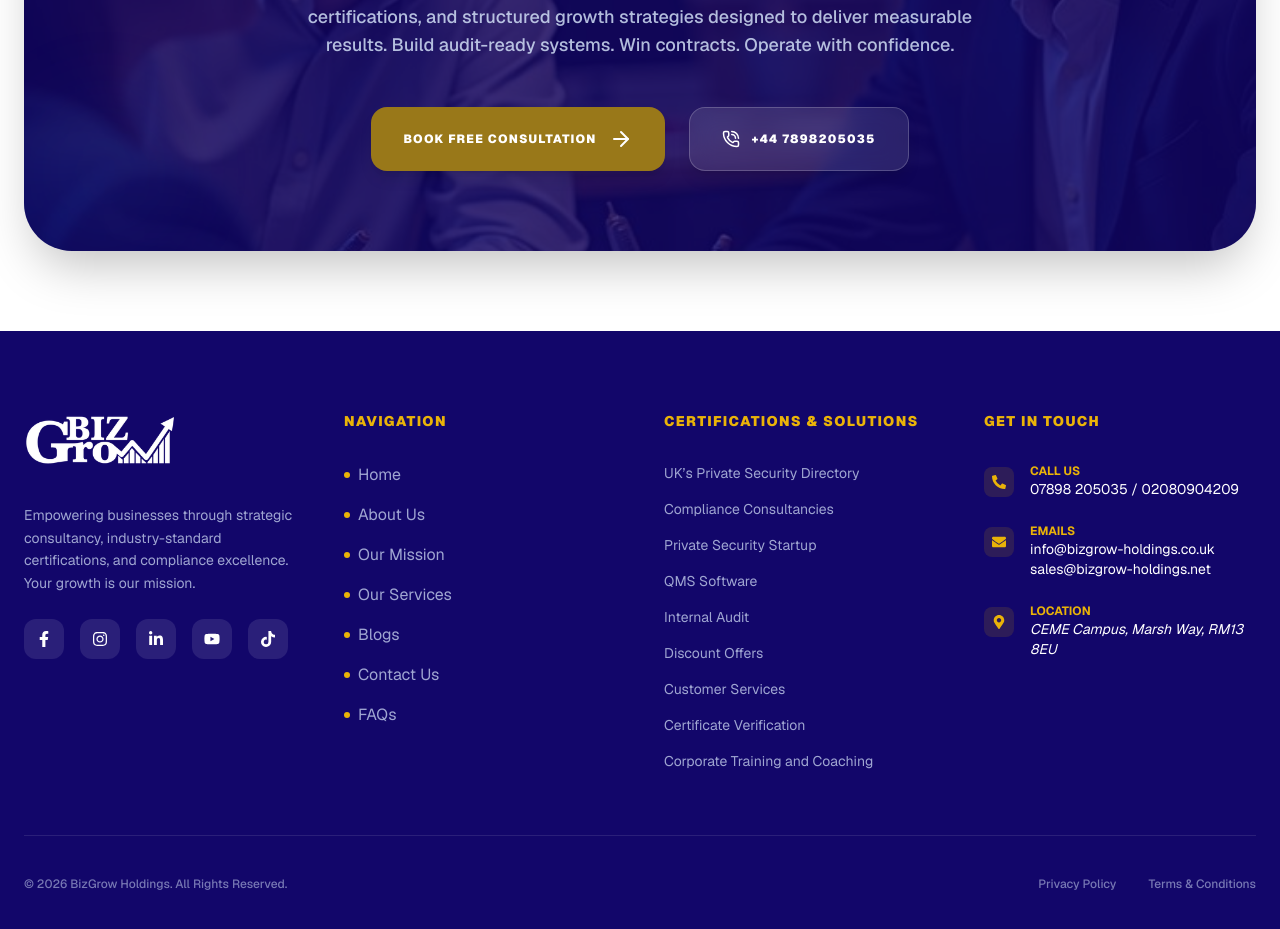
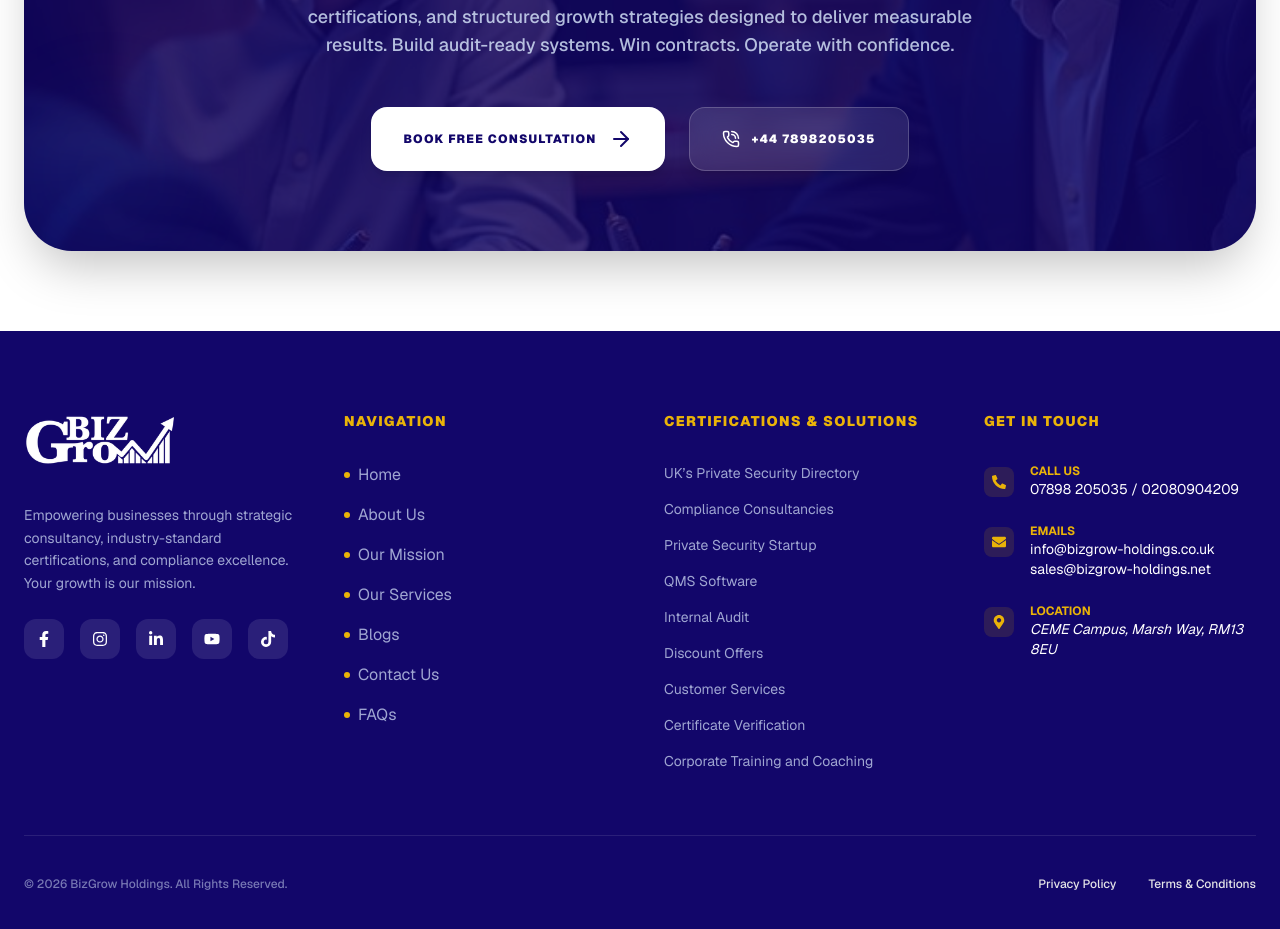
Before and after one commit to bizgrowholdings50-ctrl/Bizgrow-Holdings, a Next.js app: page / in a window 1280 px wide. Shown: the part 7451-8380 px from the top of the page. Built offline with nearby package versions, Linux system fonts and the light colour scheme.

Commit message:
some fixes in homepage

```diff
--- a/app/page.js
+++ b/app/page.js
@@ -332,13 +332,16 @@ export default function HomePage() {
               <Link
                 href="/contact-us"
                 aria-label="Book a free consultation with our compliance experts"
-                className="relative group/btn overflow-hidden inline-flex items-center justify-center gap-3 bg-[#997819] text-white px-8 py-5 rounded-2xl font-black uppercase tracking-widest text-xs transition-all duration-500 shadow-lg active:scale-95"
+                className="relative group/btn overflow-hidden inline-flex items-center justify-center gap-3 bg-white text-[#12066a] px-8 py-5 rounded-2xl font-black uppercase tracking-widest text-xs transition-all duration-500 shadow-lg active:scale-95"
               >
-                <span className="relative z-40 flex items-center gap-3 transition-colors duration-500 group-hover/btn:text-[#12066a]">
+                {/* Yahan humne text color ko hover par dark blue rakha hai taake contrast hamesha high rahe */}
+                <span className="relative z-40 flex items-center gap-3 transition-colors duration-500 group-hover/btn:text-white">
                   Book Free Consultation
                   <ArrowRight className="group-hover/btn:translate-x-2 transition-transform duration-500" />
                 </span>
-                <div className="absolute inset-0 bg-white translate-y-full group-hover/btn:translate-y-0 transition-transform duration-500 ease-out z-30" />
+
+                {/* Hover background color white hi rakha hai kyunke wo dark blue text ke sath perfect dikhta hai */}
+                <div className="absolute inset-0 bg-[#997819] translate-y-full group-hover/btn:translate-y-0 transition-transform duration-500 ease-out z-30" />
               </Link>
 
               {/* ACCESSIBILITY FIX: Added aria-label and descriptive text */}
--- a/components/Footer.jsx
+++ b/components/Footer.jsx
@@ -200,13 +200,13 @@ export default function Footer() {
           <div className="flex gap-8">
             <Link
               href="/privacy-policy"
-              className="hover:text-white transition-colors"
+              className="hover:text-white text-zinc-200 transition-colors"
             >
               Privacy Policy
             </Link>
             <Link
               href="/terms-and-conditions"
-              className="hover:text-white transition-colors"
+              className="hover:text-white text-zinc-200 transition-colors"
             >
               Terms & Conditions
             </Link>
```
